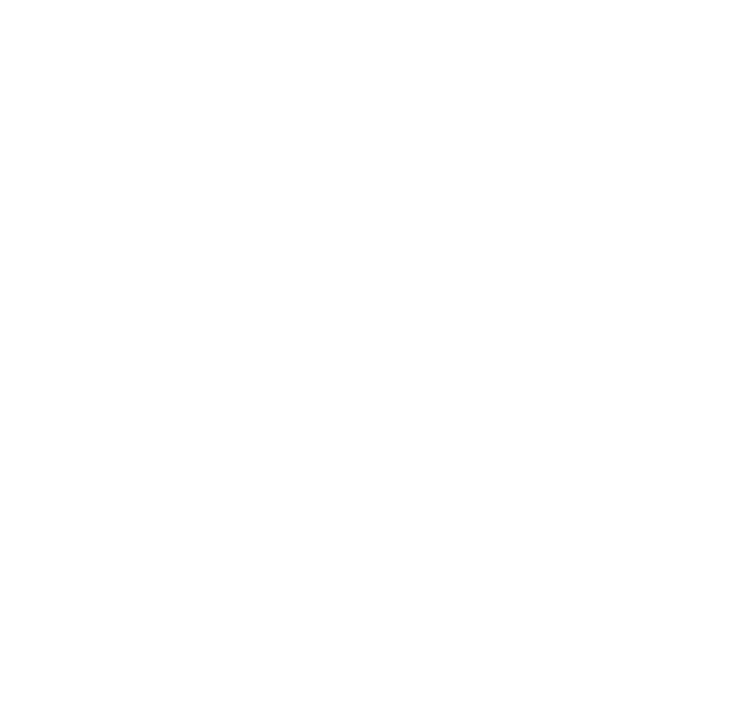
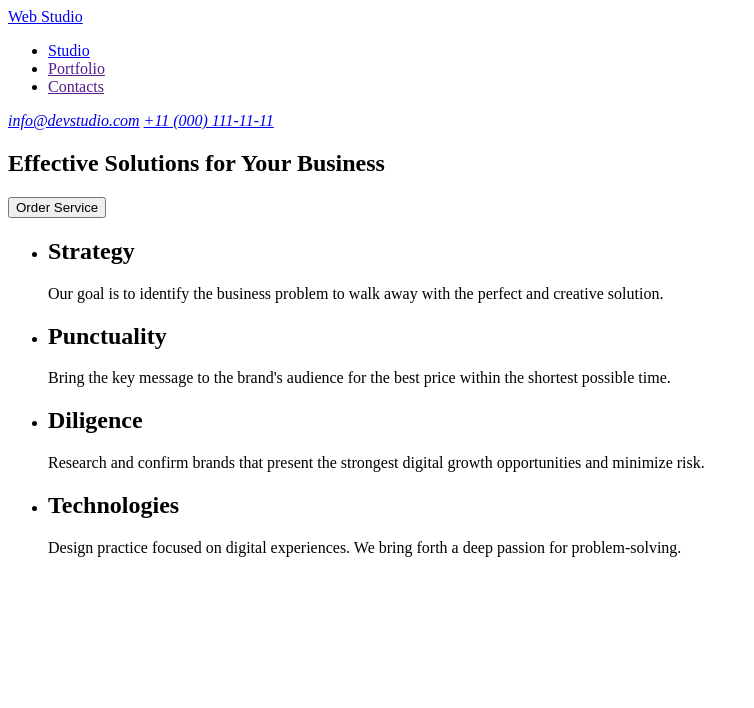
Before and after one commit to Rourkes/goit-markup-hw-01, a plain HTML site: page index.html in a window 1280 px wide. Shown: the whole page, without its empty margins (0-754 px from the left). Drawn offline with Linux system fonts and the light colour scheme.

Commit message:
Update index.html

```diff
--- a/index.html
+++ b/index.html
@@ -6,6 +6,65 @@
     <title>Document</title>
 </head>
 <body>
+    <header>
+        <a href="./index.html">Web Studio</a>
+        <nav>
+          <ul>
+            <li><a href="./index.html">Studio</a></li>
+            <li><a href="">Portfolio</a></li>
+            <li><a href="">Contacts</a></li>
+          </ul>
+        </nav>
+        <address>
+            <a href="mailto:info@devstudio.com">info@devstudio.com</a>
+            <a href="tel:+110001111111">+11 (000) 111-11-11</a>
+        </address>
+      </header>
+      <main>
+       <section>
+         <h1>Effective Solutions for Your Business</h1>
+        <button type="button">Order Service</button>
+    </section>
+    <section>
+        <ul>
+            <li>
+                <h2>Strategy</h2>
+                <p>Our goal is to identify the business
+                    problem to walk away with the perfect and creative solution. </p>
+            </li>
+            <li>
+                <h2>Punctuality</h2>
+                <p>Bring the key message to the brand's audience for the best price within the shortest possible time.</p>
+            </li>
+            <li>
+                <h2>Diligence</h2>
+                <p>Research and confirm brands that present the strongest digital growth opportunities and minimize risk.</p>
+            </li>
+            <li>
+                <h2>Technologies</h2>
+                <p>Design practice focused on digital experiences. We bring forth a deep passion for problem-solving.</p>
+            </li>
+        </ul>
+    </section>
+    <section>
+        <img src="./image/Camila." alt="">
+            <h2></h2>
+            <p></p>
+        </img>
+        <img src="" alt="">
+            <h2></h2>
+            <p></p>
+        </img>
+        <img src="" alt="">
+            <h2></h2>
+            <p></p>
+        </img>
+        <img src="" alt="">
+            <h2></h2>
+            <p></p>
+        </img>
+    </section>
 
+      </main>
 </body>
 </html>
```
